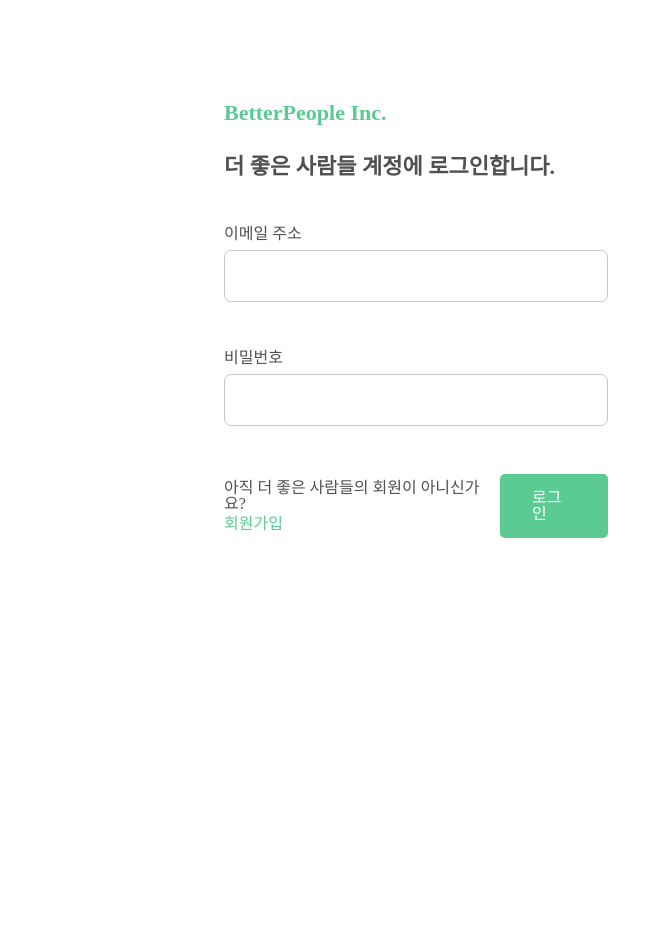
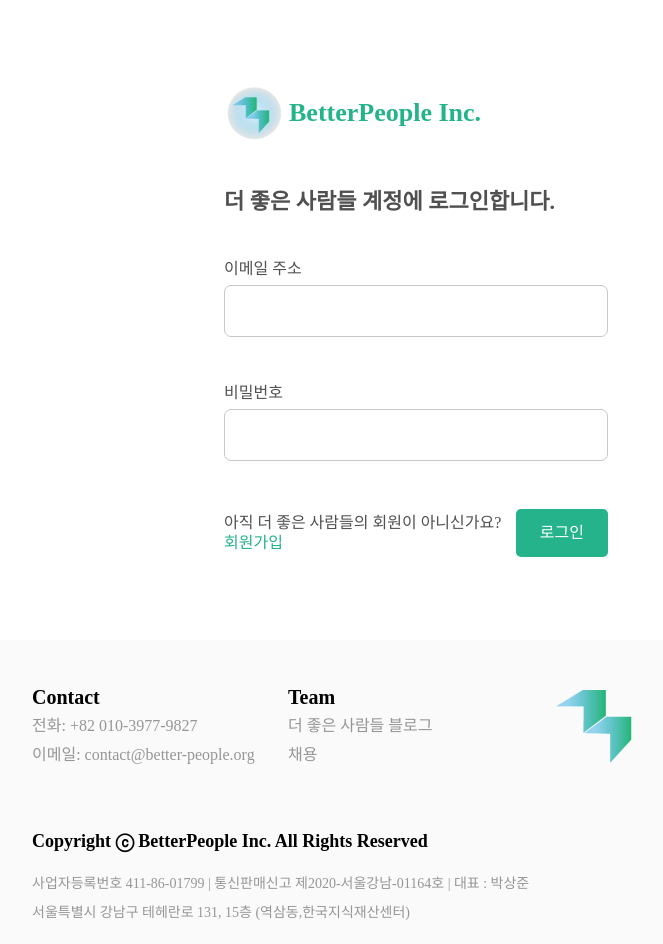
Before and after one commit to Raypark-betterpeople/betterpeople-frontend, a React (Create React App) app: page /login in a window 1280 px wide. Shown: the top 944 px of the page, without its empty margins (224-887 px from the left). Before the commit the page ends 800 px from the top, so only its background shows below. Built offline with nearby package versions, Linux system fonts and the light colour scheme.

Commit message:
footer 레이아웃

```diff
--- a/src/App.tsx
+++ b/src/App.tsx
@@ -1,9 +1,13 @@
 import React from "react";
+import { Footer } from "./pages/footer";
 import { AppRouter } from "./routers/app-router";
 
 function App() {
   return (
+    <>
    <AppRouter />
+   <Footer />
+   </>
   );
 }
 
--- a/src/css/App.css
+++ b/src/css/App.css
@@ -87,8 +87,6 @@
   margin: 0;
   padding: 0;
   border: 0;
-  font-size: 100%;
-  vertical-align: baseline;
 }
 /* HTML5 display-role reset for older browsers */
 article,
@@ -103,7 +101,6 @@
 nav,
 section {
   display: block;
-  font-size: 100%;
 }
 body {
   line-height: 1;
--- /dev/null
+++ b/src/pages/footer.tsx
@@ -0,0 +1,112 @@
+import React from "react";
+import styled from "styled-components";
+import Logo from "../images/noaround_logo.png";
+
+const Container = styled.div`
+  width: 100vw;
+  background-color: rgb(250, 250, 250);
+  padding-bottom: 3rem;
+`;
+
+const NoAroundLogo = styled.img`
+  width: 100px;
+  height: 100px;
+`;
+
+const GridSection = styled.div`
+  display: grid;
+  grid-template-columns: 20% 20% 20%;
+  grid-template-rows: 3fr 1fr 1fr 1fr 1fr;
+  justify-content: center;
+  align-items: center;
+`;
+
+const ItemContainer = styled.div`
+  display: flex;
+  justify-content: center;
+  flex-direction: column;
+  width: 100%;
+  :nth-child(4) {
+    grid-column: 1/4;
+  }
+  :nth-child(5) {
+    grid-column: 1/4;
+  }
+  :nth-child(6) {
+    grid-column: 1/4;
+  }
+`;
+
+const Font = styled.p<{
+  fontSize: string;
+  fontWeight?: string;
+  fontColor?: string;
+}>`
+  font-size: ${(props) => props.fontSize};
+  font-weight: ${(props) => props.fontWeight};
+  color: ${(props) => props.fontColor};
+  line-height: 1.8rem;
+`;
+
+export const Footer = () => {
+  return (
+    <Container>
+      <GridSection>
+        <ItemContainer>
+          <Font fontSize="20px" fontWeight="600">
+            Contact
+          </Font>
+          <Font fontSize="16px" fontColor="rgb(150,150,150)">
+            전화: +82 010-3977-9827
+          </Font>
+          <Font fontSize="16px" fontColor="rgb(150,150,150)">
+            이메일: contact@better-people.org
+          </Font>
+        </ItemContainer>
+        <ItemContainer>
+          <Font fontSize="20px" fontWeight="600">
+            Team
+          </Font>
+          <Font fontSize="16px" fontColor="rgb(150,150,150)">
+            더 좋은 사람들 블로그
+          </Font>
+          <Font fontSize="16px" fontColor="rgb(150,150,150)">
+            채용
+          </Font>
+        </ItemContainer>
+        <ItemContainer>
+          <NoAroundLogo src={Logo} alt="로고" />
+        </ItemContainer>
+        <ItemContainer>
+          <Font fontSize="18px" fontWeight="600">
+            Copyright ⓒ BetterPeople Inc. All Rights Reserved
+          </Font>
+        </ItemContainer>
+        <ItemContainer>
+          <Font fontSize="14px" fontColor="rgb(150,150,150)">
+            사업자등록번호 411-86-01799 | 통신판매신고 제2020-서울강남-01164호
+            | 대표 : 박상준
+          </Font>
+          <Font fontSize="14px" fontColor="rgb(150,150,150)">
+            서울특별시 강남구 테헤란로 131, 15층 (역삼동,한국지식재산센터)
+          </Font>
+        </ItemContainer>
+        <ItemContainer>
+          <Font fontSize="18px" fontWeight="600">
+            BetterPeople Inc. 기본약관
+          </Font>
+        </ItemContainer>
+        <ItemContainer>
+        <Font fontSize="14px" fontColor="rgb(150,150,150)">
+            서비스 이용약관
+          </Font>
+        </ItemContainer>
+        <ItemContainer>
+        <Font fontSize="14px" fontColor="rgb(150,150,150)">
+            개인정보 처리방침
+          </Font>
+        </ItemContainer>
+      </GridSection>
+    </Container>
+  );
+};
--- a/src/pages/login.tsx
+++ b/src/pages/login.tsx
@@ -2,12 +2,27 @@
 import { useForm } from "react-hook-form";
 import { Link } from "react-router-dom";
 import styled from "styled-components";
+import AroundLogo from "../images/around_logo.png";
 
 const Section = styled.div`
   width: 100vw;
   height: 80vh;
   display: flex;
   justify-content: center;
+`;
+
+const InlineStyle = styled.div`
+  display: flex;
+  justify-content: center;
+  vertical-align: middle;
+  align-items: center;
+  margin-bottom: 1rem;
+`;
+
+const AROUND_LOGO = styled.img`
+  width: 60px;
+  height: 60px;
+  margin-right: 5px;
 `;
 
 const Input = styled.input`
@@ -19,11 +34,11 @@
   width: 100%;
   color: rgb(80, 80, 80);
   :hover {
-    border: 1px solid rgba(91, 202, 147, 0.5);
+    border: 1px solid rgb(36,179,139);
   }
 
   :focus {
-    border: 1px solid rgba(91, 202, 147, 0.8);
+    border: 1px solid rgb(36,179,139);
     background-color: rgba(91, 202, 147, 0.1);
   }
 `;
@@ -50,11 +65,12 @@
 
 const Button = styled.button`
   all: unset;
-  background-color: rgba(91, 202, 147, 30);
+  background-color: rgb(36,179,139);
   color: white;
-  padding: 1rem 2rem 1rem 2rem;
+  padding: 1rem 1.5rem 1rem 1.5rem;
   border-radius: 5px;
   transition: 0.5s;
+  font-weight: 500;
   cursor: pointer;
   :hover {
     opacity: 0.7;
@@ -87,10 +103,17 @@
   return (
     <Section>
       <Form onSubmit={handleSubmit(onSubmit)}>
-        <Link style={{textDecoration:"none"}} to='/'>
-        <Font fontSize="22px" fontColor="rgb(91, 202, 147)" fontWeight="700">
-          BetterPeople Inc.
-        </Font>
+        <Link style={{ textDecoration: "none" }} to="/">
+          <InlineStyle>
+            <AROUND_LOGO src={AroundLogo} alt="로고" />
+            <Font
+              fontSize="26px"
+              fontColor="rgb(36,179,139)"
+              fontWeight="700"
+            >
+              BetterPeople Inc.
+            </Font>
+          </InlineStyle>
         </Link>
         <Font
           fontSize="22px"
@@ -122,10 +145,13 @@
               아직 더 좋은 사람들의 회원이 아니신가요?
             </Font>
 
-            <Link style={{textDecoration:"none", display:'inline-block'}} to="/create-account">
+            <Link
+              style={{ textDecoration: "none", display: "inline-block" }}
+              to="/create-account"
+            >
               <Font
                 fontSize="16px"
-                fontColor="rgba(91, 202, 147, 30)"
+                fontColor="rgb(36,179,139)"
                 marginTop="0.3rem"
               >
                 회원가입
```
Also changed, not shown: src/images/around_logo.png (added), src/images/noaround_logo.png (added).
